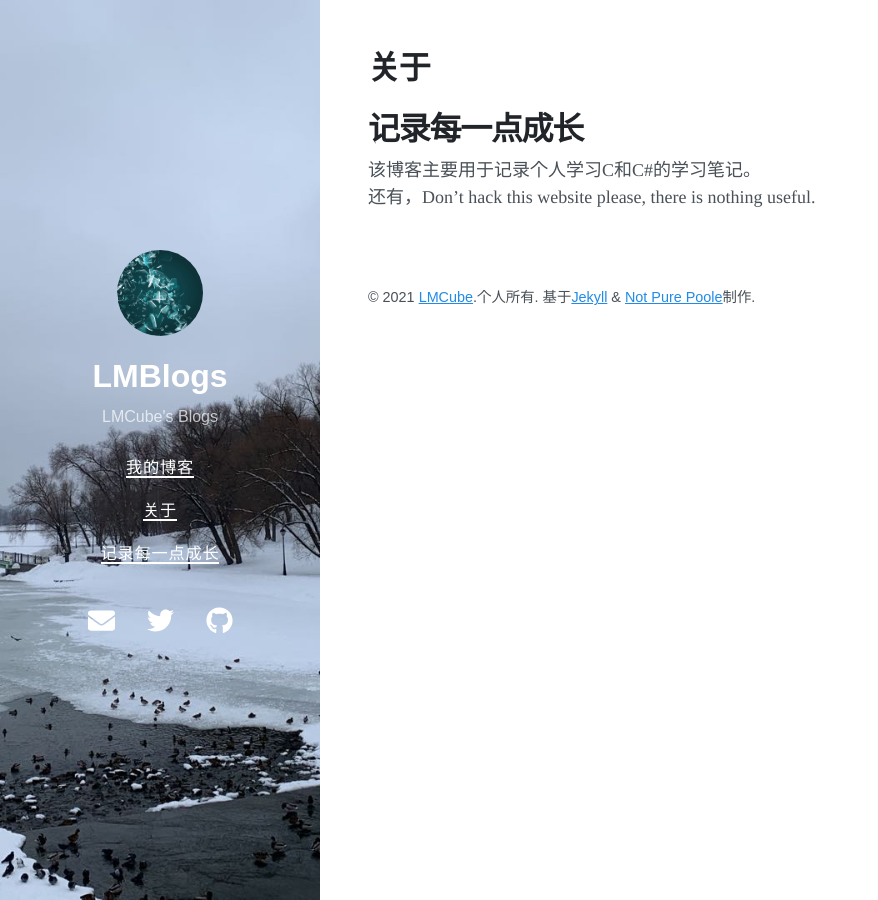
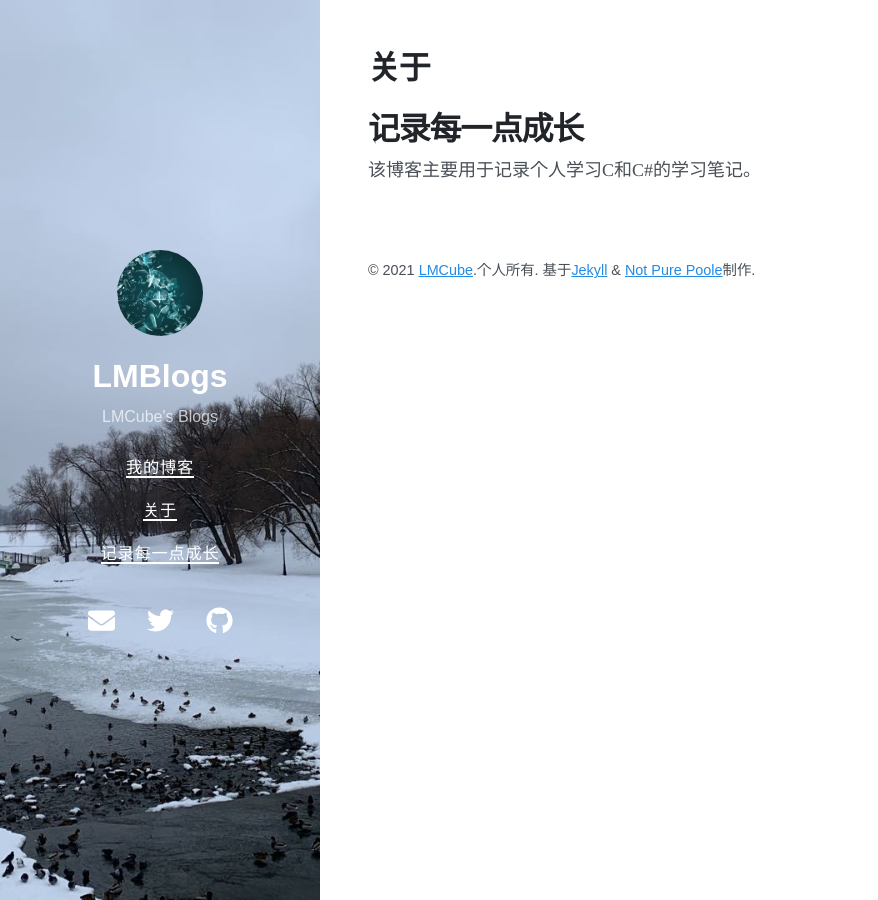
Before and after one commit to LandMineCube/LandMineCube.github.io, a Jekyll site: the page built from about.md, in a window 1280 px wide. Shown: the whole page, without its empty margins (0-878 px from the left). Built offline with Jekyll 4.4.1, drawn with Linux system fonts in a browser that asks for light colours; nearby versions of some CDN libraries.

Commit message:
Update about.md

```diff
--- a/about.md
+++ b/about.md
@@ -5,4 +5,3 @@ title: 关于
 
 # 记录每一点成长
 该博客主要用于记录个人学习C和C#的学习笔记。
-还有，Don't hack this website please, there is nothing useful.
```
